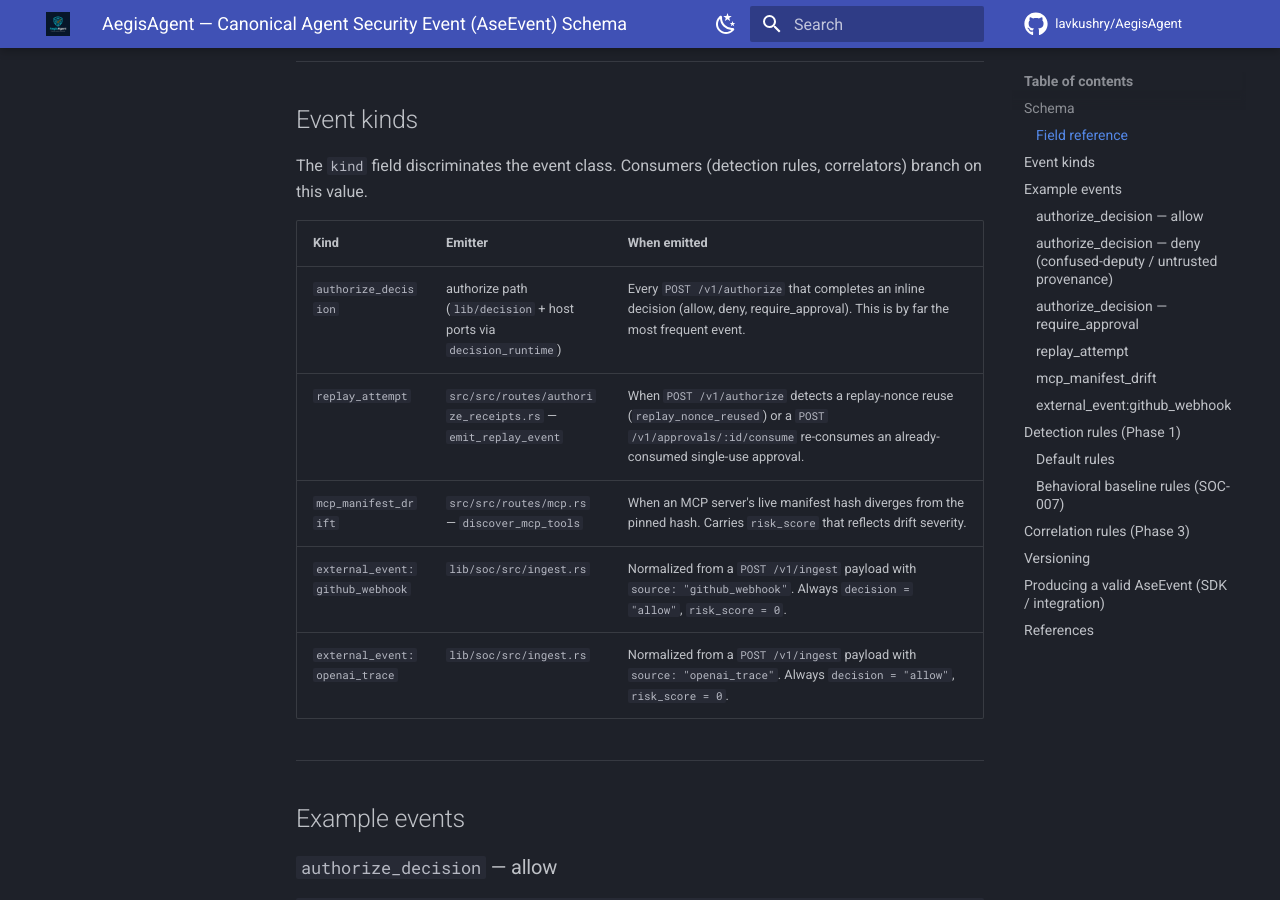
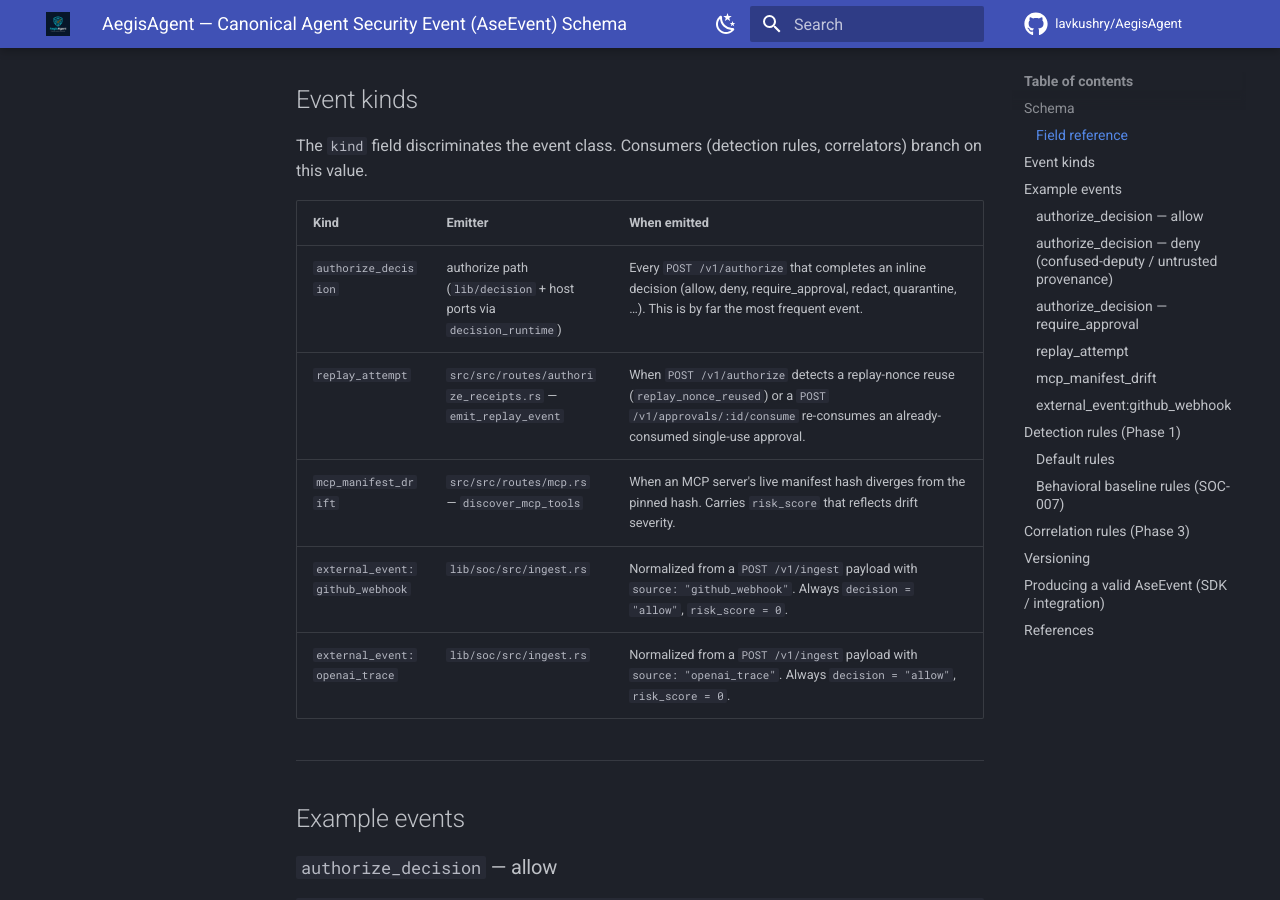
Before and after one commit to lavkushry/AegisAgent, an MkDocs documentation site: the page built from docs/event-schema.md, in a window 1280 px wide and 900 px high, scrolled down 2532 px. Built offline with MkDocs 1.6.1 and Material for MkDocs 9.7.7, drawn with Linux system fonts in a browser that asks for light colours; comment, search, counter and statistics services are not loaded; some of the changed text lies outside the part shown.

Commit message:
docs: align glossary and event schema with redact/quarantine decisions
Extend decision vocabulary beyond allow/deny/require_approval in Glossary,
event-schema, Integration Connectivity, and SDK architecture diagram so
product docs match Cedar annotations and lib/decision evaluate behavior.

```diff
--- a/docs/event-schema.md
+++ b/docs/event-schema.md
@@ -21,7 +21,7 @@
   "tenant_id":       "<string>",
   "kind":            "<event kind — see table below>",
   "agent_id":        "<uuid-v4 | 'unknown'>",
-  "decision":        "allow | deny | require_approval",
+  "decision":        "allow | deny | require_approval | redact | quarantine | …",
   "tool":            "<skill_key | source system>",
   "action":          "<action_key | verb>",
   "resource":        "<string | null>",
@@ -51,7 +51,7 @@
 | `tenant_id` | string | **yes** | Owning tenant. Every SOC consumer filters and scopes by this field. Never cross-tenant data flows through a single `AseEvent`. |
 | `kind` | string | **yes** | Event class. See [Event kinds](#event-kinds) below. |
 | `agent_id` | string (UUID v4) | **yes** | UUID of the registered agent that triggered the event. For ingested external events where an agent UUID is unavailable, the value is `"unknown"`. |
-| `decision` | string | **yes** | The authorization outcome: `allow`, `deny`, or `require_approval`. Ingested external events always carry `"allow"` (they are observations, not authorizations). |
+| `decision` | string | **yes** | The authorization outcome: typically `allow`, `deny`, or `require_approval`; Cedar may also emit `redact` or `quarantine`. Ingested external events always carry `"allow"` (they are observations, not authorizations). |
 | `tool` | string | **yes** | The `skill_key` (e.g. `"github"`, `"filesystem"`) for authorize events; the source system (e.g. `"github"`, `"openai"`) for ingested events. |
 | `action` | string | **yes** | The `action_key` (e.g. `"merge_pull_request"`) for authorize events; the verb from the external payload for ingested events. |
 | `resource` | string or null | no | Specific resource operated on (e.g. `"org/repo"`, `"/etc/passwd"`). Null when not provided by the caller. |
@@ -75,7 +75,7 @@
 
 | Kind | Emitter | When emitted |
 | ---- | ------- | ------------ |
-| `authorize_decision` | authorize path (`lib/decision` + host ports via `decision_runtime`) | Every `POST /v1/authorize` that completes an inline decision (allow, deny, require_approval). This is by far the most frequent event. |
+| `authorize_decision` | authorize path (`lib/decision` + host ports via `decision_runtime`) | Every `POST /v1/authorize` that completes an inline decision (allow, deny, require_approval, redact, quarantine, …). This is by far the most frequent event. |
 | `replay_attempt` | `src/src/routes/authorize_receipts.rs` — `emit_replay_event` | When `POST /v1/authorize` detects a replay-nonce reuse (`replay_nonce_reused`) or a `POST /v1/approvals/:id/consume` re-consumes an already-consumed single-use approval. |
 | `mcp_manifest_drift` | `src/src/routes/mcp.rs` — `discover_mcp_tools` | When an MCP server's live manifest hash diverges from the pinned hash. Carries `risk_score` that reflects drift severity. |
 | `external_event:github_webhook` | `lib/soc/src/ingest.rs` | Normalized from a `POST /v1/ingest` payload with `source: "github_webhook"`. Always `decision = "allow"`, `risk_score = 0`. |
```
Also changed, not shown: docs/AegisAgent_Integration_Connectivity.md (+1 -1 lines), docs/Glossary.md (+1 -1 lines), docs/components/SDK.md (+2 -1 lines).
